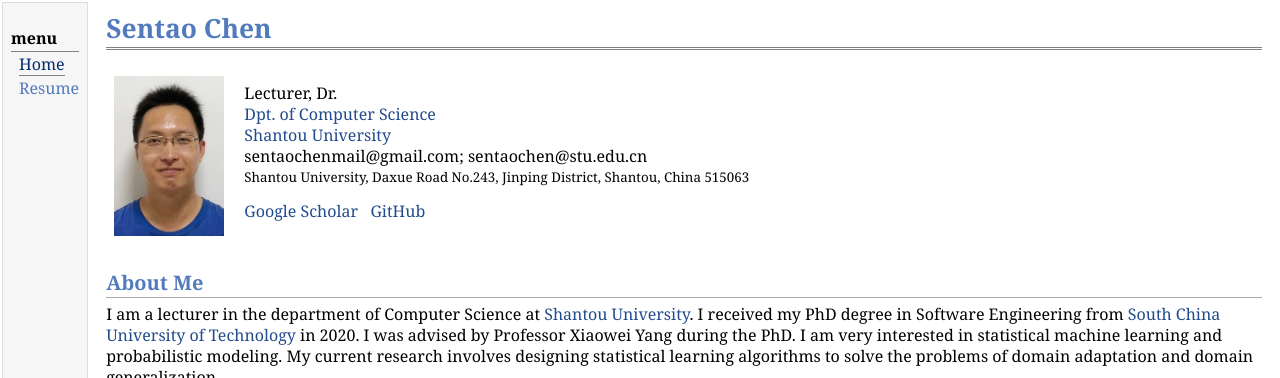
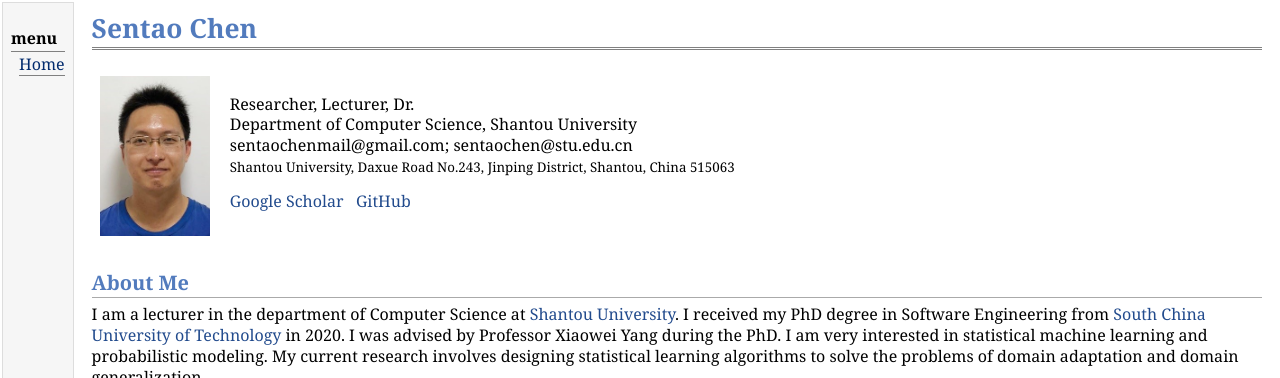
Before and after one commit to sentaochen/sentaochen.github.io, a plain HTML site: page index.html in a window 1280 px wide. Shown: the top 378 px of the page. Drawn offline with Linux system fonts and the light colour scheme.

Commit message:
Update index.html

```diff
--- a/index.html
+++ b/index.html
@@ -13,7 +13,6 @@
 <td id="layout-menu">
 <div class="menu-category">menu</div>
 <div class="menu-item"><a href="https://sentaochen.github.io/index.html" class="current">Home</a></div>
-<div class="menu-item"><a href="">Resume</a></div>
 </td>
 <td id="layout-content">
 <div id="toptitle">
@@ -21,9 +20,8 @@
 </div>
 <table class="imgtable"><tbody><tr><td>
 <img src="sentaochen.jpg" alt="Sentao Chen" width="110px" height="160px">&nbsp;</td>
-<td align="left"><p>Lecturer, Dr.<br>
-    <a href="">Dpt. of Computer Science</a><br>
-<a href="http://english.stu.edu.cn/" target="_blank">Shantou University</a><br>
+<td align="left"><p>Researcher, Lecturer, Dr.<br>
+Department of Computer Science, Shantou University<br>
 
 sentaochenmail@gmail.com; sentaochen@stu.edu.cn<br>
 <small>Shantou University, Daxue Road No.243, Jinping District, Shantou, China 515063</small></p>
```
